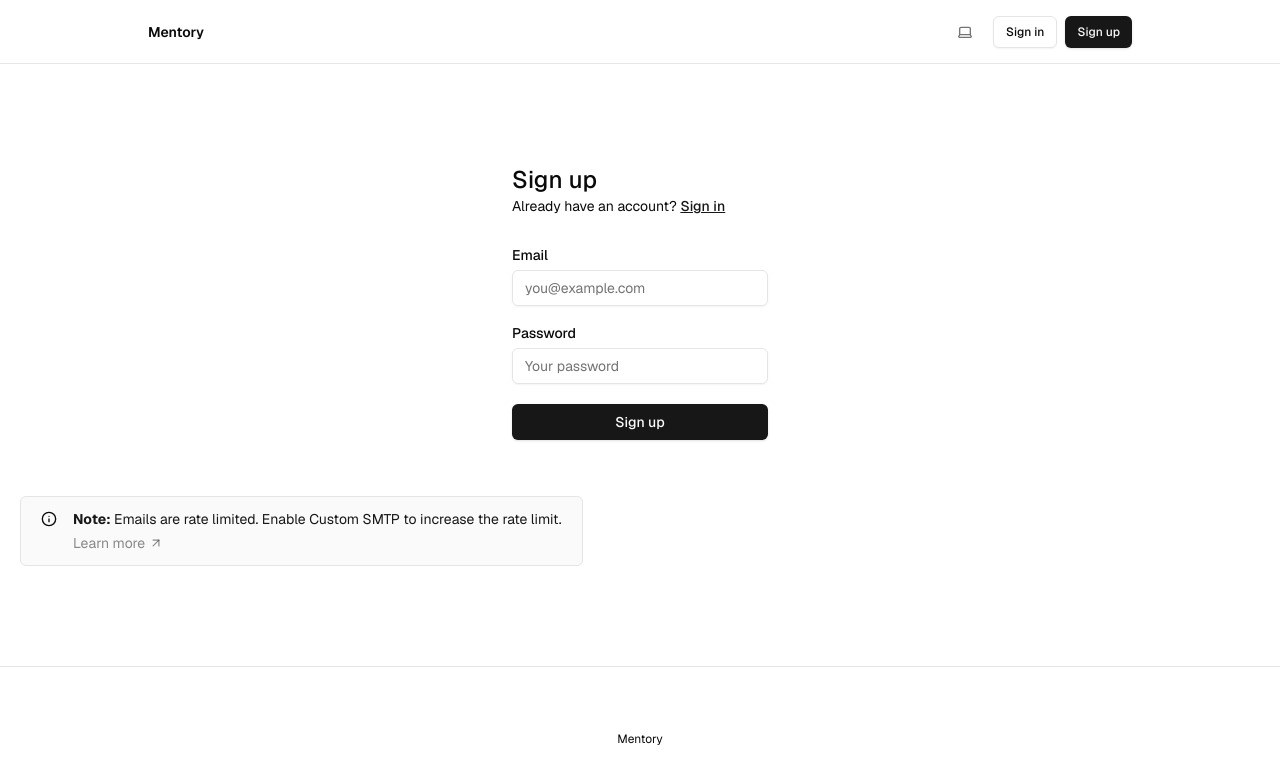
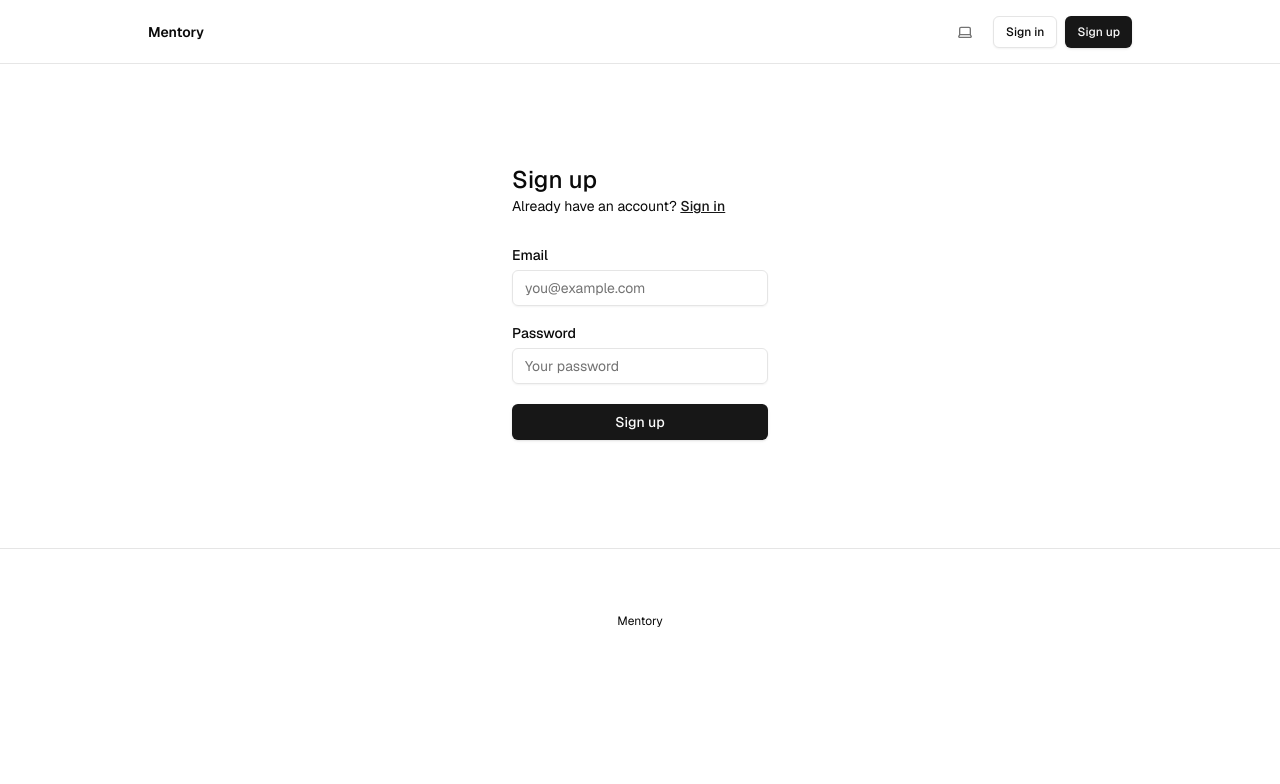
Before and after one commit to JavierOchoa/mentory, a Next.js app: page /sign-up in a window 1280 px wide. Shown: the top 784 px of the page. Built offline with nearby package versions, Linux system fonts and the light colour scheme; no server answers.

Commit message:
Remove unsued npm lock + template messages about SMTP

```diff
--- a/app/(auth-pages)/sign-up/page.tsx
+++ b/app/(auth-pages)/sign-up/page.tsx
@@ -4,7 +4,6 @@ import { SubmitButton } from "@/components/submit-button";
 import { Input } from "@/components/ui/input";
 import { Label } from "@/components/ui/label";
 import Link from "next/link";
-import { SmtpMessage } from "../smtp-message";
 
 export default async function Signup(props: {
   searchParams: Promise<Message>;
@@ -45,7 +44,6 @@ export default async function Signup(props: {
           <FormMessage message={searchParams} />
         </div>
       </form>
-      <SmtpMessage />
     </>
   );
 }
```
Also changed, not shown: 1 other file (tests, documents, lock files or other folders).
